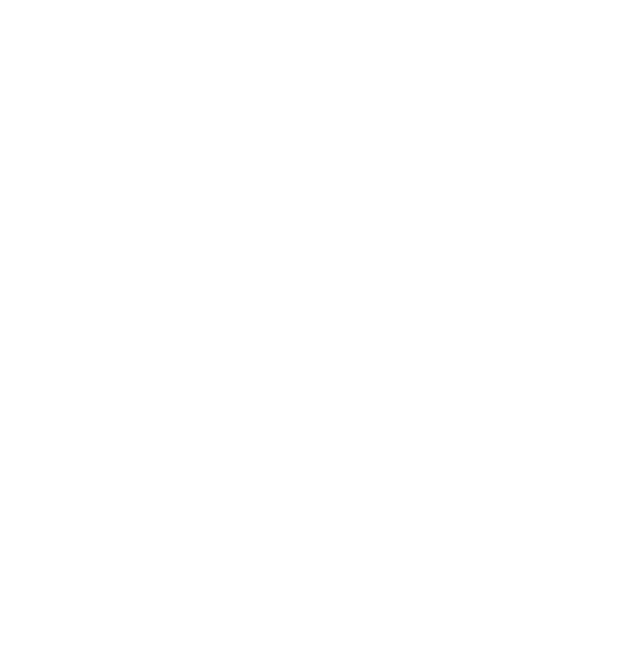
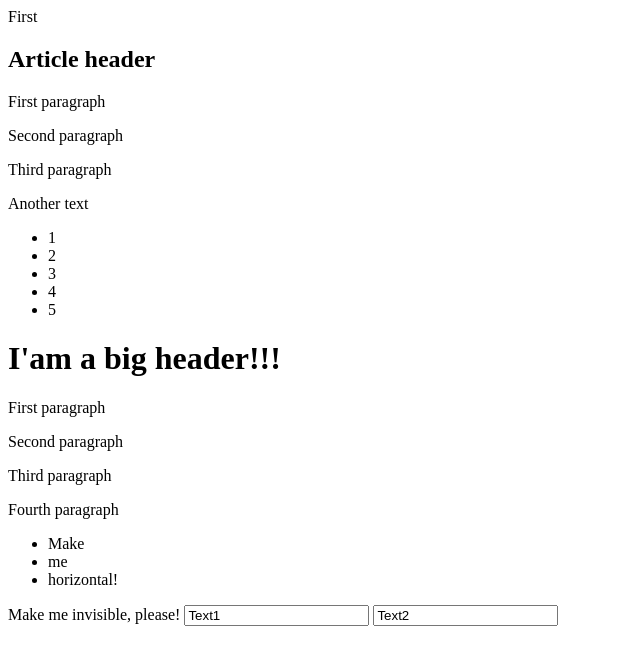
Before and after one commit to YakoHobisa/SoftServe-JS-course, a plain HTML site: page Homework 6/index.html in a window 1280 px wide. Shown: the whole page, without its empty margins (0-640 px from the left). Drawn offline with Linux system fonts and the light colour scheme.

Commit message:
update HW6

```diff
--- a/Homework 6/index.html
+++ b/Homework 6/index.html
@@ -1,13 +1,48 @@
 <!DOCTYPE html>
 <html lang="en">
-<head>
-    <meta charset="UTF-8">
-    <meta http-equiv="X-UA-Compatible" content="IE=edge">
-    <meta name="viewport" content="width=device-width, initial-scale=1.0">
+  <head>
+    <meta charset="UTF-8" />
+    <meta http-equiv="X-UA-Compatible" content="IE=edge" />
+    <meta name="viewport" content="width=device-width, initial-scale=1.0" />
     <title>Homework 6</title>
-</head>
-<body>
+  </head>
+  <body>
+    <div id="test">First</div>
+    <!-- <img class="image" src="dog.jpg"> -->
+
+    <h2>Article header</h2>
+    <div id="text">
+      <p>First paragraph</p>
+      <p>Second paragraph</p>
+      <p>Third paragraph</p>
+    </div>
+    <p>Another text</p>
+
+    <ul id="list">
+      <li>1</li>
+      <li>2</li>
+      <li>3</li>
+      <li>4</li>
+      <li>5</li>
+    </ul>
+
+    <h1>I'am a big header!!!</h1>
+    <div id="myDiv">
+      <p>First paragraph</p>
+      <p>Second paragraph</p>
+      <p>Third paragraph</p>
+      <p>Fourth paragraph</p>
+    </div>
+    <ul id="myList">
+      <li>Make</li>
+      <li>me</li>
+      <li>horizontal!</li>
+    </ul>
+    <span>Make me invisible, please!</span>
+
+    <input type="text" id="input1" value="Text1">
+    <input type="text" id="input2" value="Text2">
+
     <script src="index.js"></script>
-
-</body>
+  </body>
 </html>
```
Also changed, not shown: Homework 6/index.js (+131 -0 lines).
